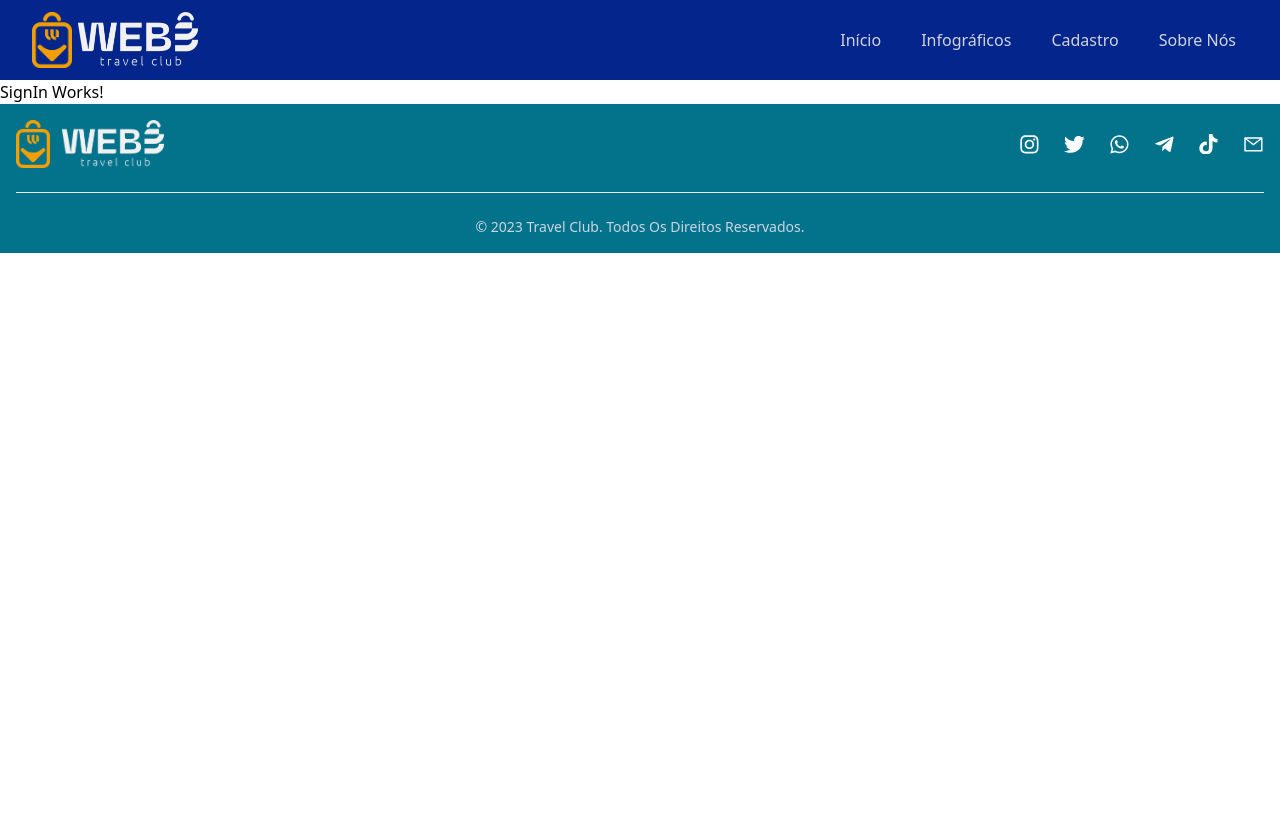
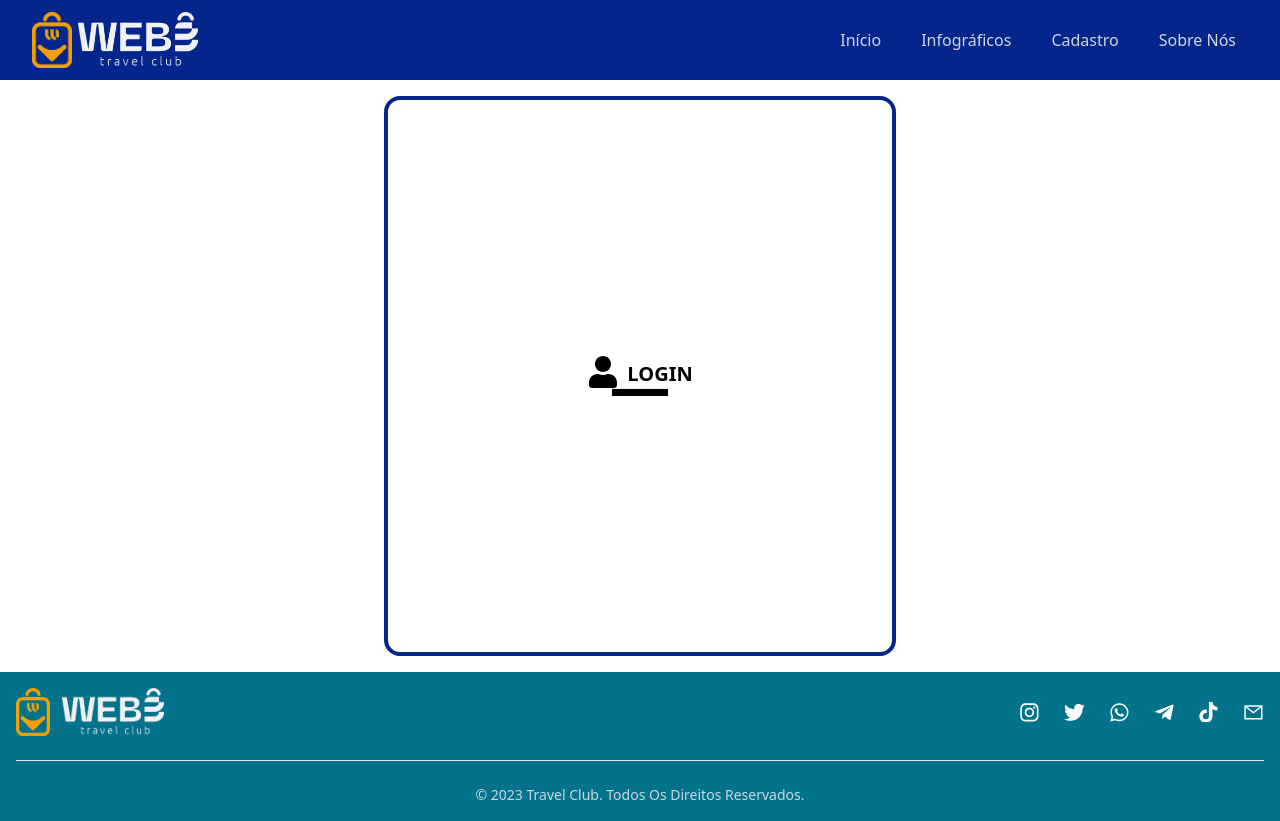
Before and after one commit to Tatu-Armadillo/club-travel-front, a React (Vite) app: page /signIn in a window 1280 px wide. Before the commit the page ends 800 px from the top, so only its background shows below. Built offline with nearby package versions, Linux system fonts and the light colour scheme.

Commit message:
feat: singIn base component

```diff
--- a/src/pages/SignIn/signIn.styled.ts
+++ b/src/pages/SignIn/signIn.styled.ts
@@ -1 +1,19 @@
-import styled from "styled-components";
+import styled from 'styled-components';
+
+export const MainContainr = styled.div`
+    display: flex;
+    flex-direction: column;
+    align-items: center;
+    justify-content: center;
+    width: 40vw;
+    height: 70vh;
+    border-radius: 1rem;
+    margin: 1rem;
+    border: 4px solid #03258c;
+    background-color: rgb(255, 255, 255);
+
+    &&:hover {
+        box-shadow: 30px 30px 20px rgba(0, 0, 0, 0.3);
+        transform: translateY(-1%);
+    }
+`;
--- a/src/pages/SignIn/signIn.tsx
+++ b/src/pages/SignIn/signIn.tsx
@@ -1,5 +1,16 @@
+import { MainContainr } from './signIn.styled';
+import { FaUser } from 'react-icons/fa';
+
 export const SignIn = () => {
     return (
-        <h1>SignIn Works!</h1>
+        <div className='flex items-center justify-center'>
+            <MainContainr>
+                <span className='flex gap-2'>
+                    <FaUser size={'2em'} />
+                    <p className='text-xl font-bold pt-1'>LOGIN</p>
+                </span>
+                <hr className='h-2 w-14 bg-black pt' />
+            </MainContainr>
+        </div>
     );
 };
```
